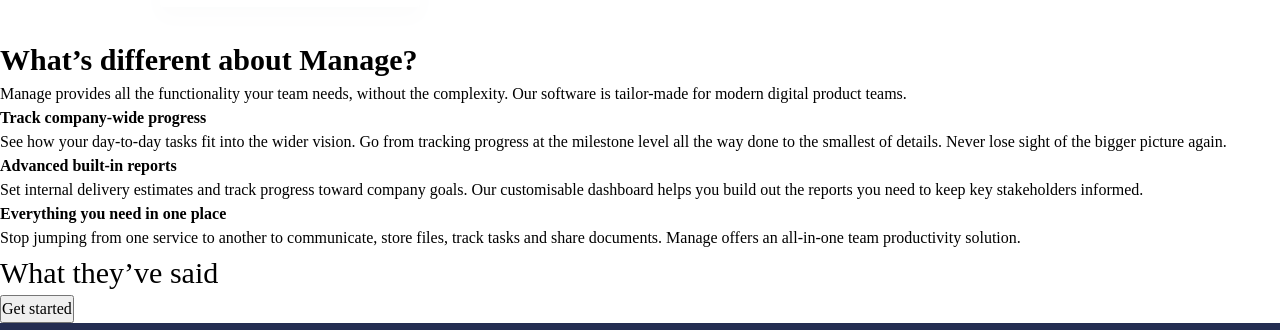
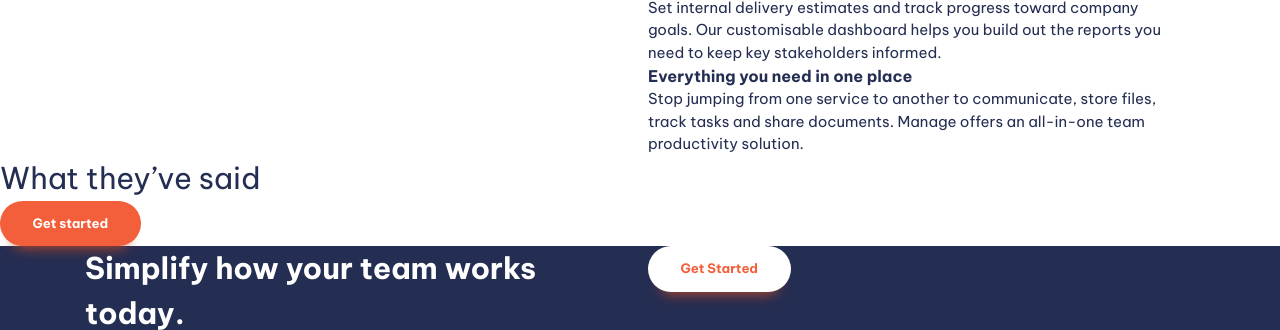
Before and after one commit to rubensantos12/Frontend-Mentor-Landing-Page, a plain HTML site: page index.html in a window 1280 px wide. Shown: the part 796-1126 px from the top of the page. Drawn offline with Linux system fonts and the light colour scheme.

Commit message:
Started styling of the page Added new variables

```diff
--- a/style.css
+++ b/style.css
@@ -1,14 +1,15 @@
 :root {
 
 /* Declare global variables for all the colors, fonts and sizes that are going to be used along all the project */
-
+    --clr-accent-500: hsl(12,60%,45%);
     --clr-accent-400: hsl(12,88%,59%);
+    --clr-accent-300: hsl(12,88%,75%);
     --clr-accent-100: hsl(13,100%,96%);
 
     --clr-primary-400: hsl(228,39%,23%);
 
-    --clr-neutral-100: hsl(232, 12%, 13%);
-    --clr-neutral-900: hsl(0,0%,0%);
+    --clr-neutral-900: hsl(232, 12%, 13%);
+    --clr-neutral-100: hsl(0,0%,100%);
 
     --ff-primary: 'Be Vietnam Pro', sans-serif;
     --ff-body : var(--ff-primary);
@@ -31,6 +32,16 @@
     --fs-secondary-heading: var(--fs-700);
     --fs-nav: var(--fs-500);
     --fs-button: var(--fs-300);
+
+    --size-100: .25rem;
+    --size-200: .5rem;
+    --size-300: .75rem;
+    --size-400: 1rem;
+    --size-500: 1.5rem;
+    --size-600: 2rem;
+    --size-700: 3rem;
+    --size-800: 4rem;
+    --size-900: 5rem;
 }
 
 /* Apply these changes to the device if the screen has a minimum of 800 pixels width */
@@ -157,13 +168,88 @@
 
 .fs-primary-heading {
     font-size: var(--fs-primary-heading);
+    line-height: 1.1;
 }
 
 .fs-secondary-heading {
     font-size: var(--fs-secondary-heading);
 }
 
-.fs-300 {font-size: var(--fs-300);}
-.fs-400 {font-size: var(--fs-400);}
-.fs-500 {font-size: var(--fs-500);}
-.fs-600 {font-size: var(--fs-600);}
+.fs-300 {
+    font-size: var(--fs-300);
+}
+.fs-400 {
+    font-size: var(--fs-400);
+}
+.fs-500 {
+    font-size: var(--fs-500);
+}
+.fs-600 {
+    font-size: var(--fs-600);
+}
+
+.padding-block-900{
+    padding-block: var(--size-900);
+}
+.padding-block-700{
+    padding-block: var(--size-700);
+}
+
+
+.container {
+    --max-width: 1110px;
+    --padding: 1rem;
+
+    width: min(var(--max-width), 100% - (var(--padding) * 2));
+    margin-inline: auto;
+}
+
+.even-columns {
+    display: grid;
+    gap: 1rem;
+}
+
+@media(min-width: 50em) {
+    .even-columns {
+        grid-auto-flow: column;
+        grid-auto-columns: 1fr;
+    }
+}
+
+/* General Styling */
+
+body {
+    font-size: var(--fs-body);
+    font-family: var(--ff-body);
+    color: var(--clr-primary-400);
+}
+
+.button {
+    cursor: pointer;
+    text-decoration: none;
+    border: 0;
+    border-radius: 100vmax;
+    padding: 1.25em 2.5em;
+    font-weight: var(--fw-bold);
+    font-size: var(--fs-button);
+    line-height: 1;
+    color: var(--clr-neutral-100);
+    background-color: var(--clr-accent-400);
+    box-shadow: 0 1.125em 1em -1em var(--clr-accent-500);
+}
+
+.button[data-type="inverted"] {
+    background-color: var(--clr-neutral-100);
+    color: var(--clr-accent-400);
+}
+.button[data-type="inverted"]:hover
+.button[data-type="inverted"]:focus-visible {
+    background-color: var(--clr-neutral-100);
+    color: var(--clr-accent-300);
+}
+
+
+.button:hover,
+.button:focus-visible {
+    background-color: var(--clr-accent-300);
+}
```
